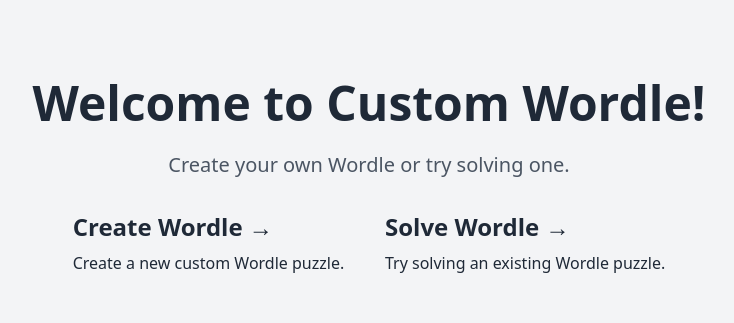
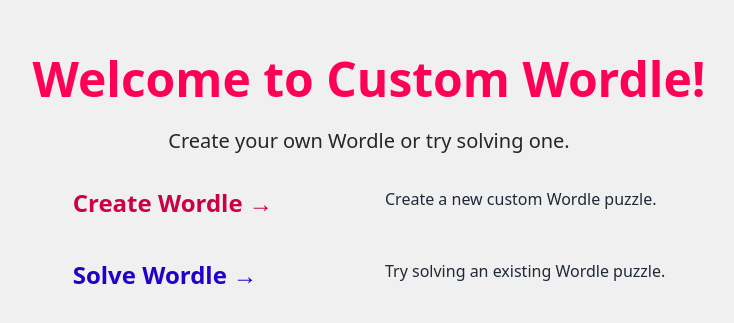
Before and after one commit to eorev/shareable-wordle, a Next.js app: page / in a window 1280 px wide. Shown: the part 255-578 px from the top of the page, without its empty margins (271-1005 px from the left). Built offline with nearby package versions, Linux system fonts and the light colour scheme.

Commit message:
Update styling and links in index page

```diff
--- a/pages/index.tsx
+++ b/pages/index.tsx
@@ -12,23 +12,23 @@
                 <link rel="icon" href="/favicon.ico" />
             </Head>
 
-            <div className="flex flex-col items-center justify-center min-h-screen py-12 bg-gray-100">
-                <h1 className="text-5xl font-bold text-gray-800 mb-6">
+            <div className="flex flex-col items-center justify-center min-h-screen py-12 bg-background">
+                <h1 className="text-5xl font-bold text-primary mb-6">
                     Welcome to Custom Wordle!
                 </h1>
-                <p className="text-xl text-gray-600 mb-8">
+                <p className="text-xl text-copy mb-8">
                     Create your own Wordle or try solving one.
                 </p>
                 <div className="grid grid-cols-1 md:grid-cols-2 gap-8">
-                    <Link href="/create-wordle">
-                        <h2 className="text-2xl font-bold mb-2">Create Wordle &rarr;</h2>
-                        <p>Create a new custom Wordle puzzle.</p>
+                    <Link href="/create-wordle" className="text-2xl font-bold text-primary-dark hover:text-primary-light mb-2">
+                        Create Wordle &rarr;
                     </Link>
+                    <p>Create a new custom Wordle puzzle.</p>
 
-                    <Link href="/solve-wordle">
-                        <h2 className="text-2xl font-bold mb-2">Solve Wordle &rarr;</h2>
-                        <p>Try solving an existing Wordle puzzle.</p>
+                    <Link href="/solve-wordle" className="text-2xl font-bold text-secondary-dark hover:text-secondary-light mb-2">
+                        Solve Wordle &rarr;
                     </Link>
+                    <p>Try solving an existing Wordle puzzle.</p>
                 </div>
             </div>
         </Layout>
```
